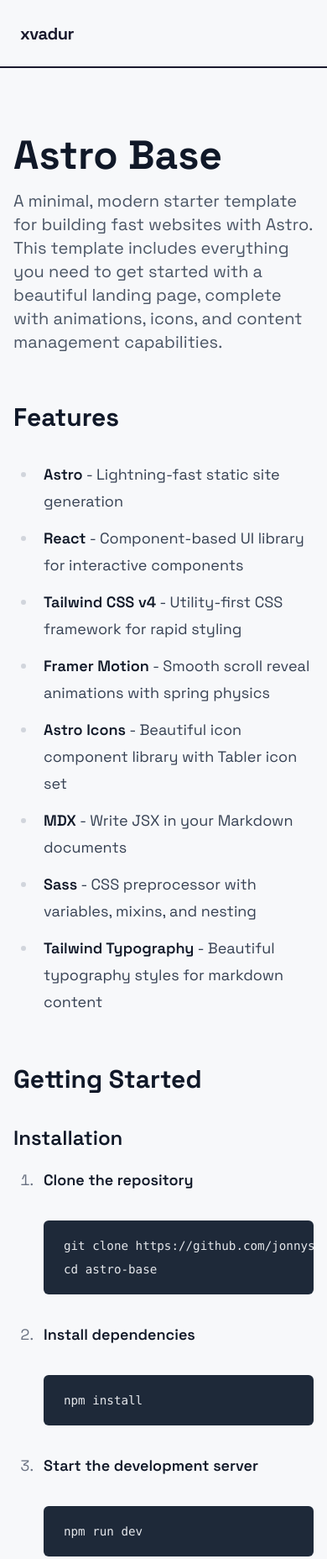
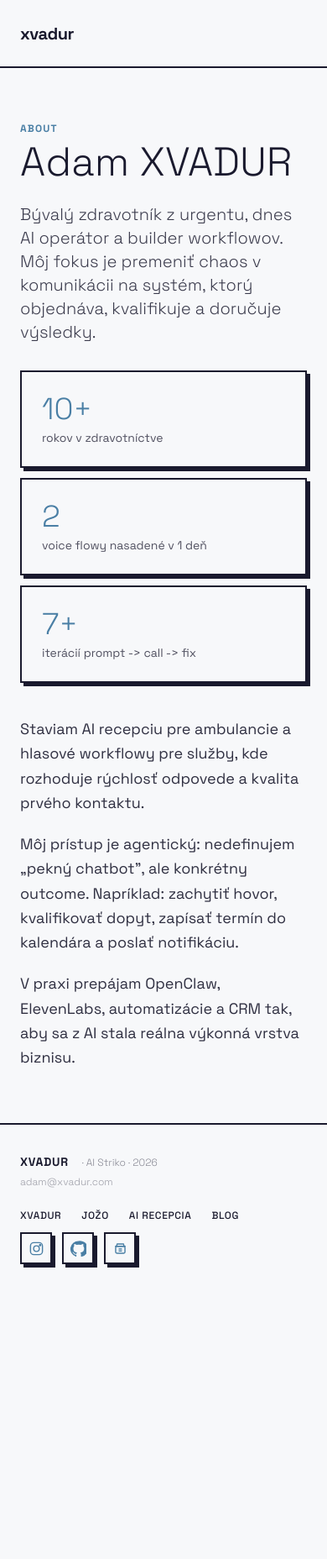
Before and after one commit to xvadur/Jozef, an Astro site: page /about in a window 390 px wide. Shown: the top 1856 px of the page at 84% size. After the commit the page ends 1537 px from the top, so only its background shows below. Built offline with nearby package versions, Linux system fonts and the light colour scheme; Astro itself is replaced by a stand-in of ours; some icons are missing.

Commit message:
Replace About page with Adam XVADUR introduction and achievements

```diff
--- a/src/pages/about.astro
+++ b/src/pages/about.astro
@@ -2,180 +2,54 @@
 import Layout from "../layouts/Layout.astro";
 import Header from "../components/Header.astro";
 import Footer from "../components/Footer.astro";
-import ScrollReveal from "../components/ScrollReveal.tsx";
 import { SITE } from "../config/site.mjs";
 ---
 
 <Layout
-  title={`About | ${SITE.title}`}
-  description="Learn more about Astro Base - a minimal, modern starter template for building fast websites with Astro, React, Tailwind CSS, and Framer Motion."
+  title={`About Adam XVADUR | ${SITE.title}`}
+  description="Adam XVADUR je bývalý zdravotník, dnes AI operátor. Stavia voice agentov pre ambulancie a služby so zameraním na reálne nasadenie a booking výsledky."
   canonicalURL={`${SITE.url}/about`}
 >
   <Header />
-  <main id="main-content" role="main">
-    <section class="max-w-4xl mx-auto px-4 py-20">
-      <ScrollReveal client:idle>
-        <h1 class="text-5xl font-bold text-gray-900 mb-4">Astro Base</h1>
-      </ScrollReveal>
-      <ScrollReveal client:load delay={0.1}>
-        <p class="text-xl text-gray-600 mb-12">
-          A minimal, modern starter template for building fast websites with
-          Astro. This template includes everything you need to get started with
-          a beautiful landing page, complete with animations, icons, and content
-          management capabilities.
-        </p>
-      </ScrollReveal>
+  <main id="main-content" role="main" class="max-w-5xl mx-auto px-6 py-16">
+    <p class="text-xs font-bold uppercase tracking-widest mb-2" style="color: var(--color-blue-deep);">About</p>
+    <h1 class="text-5xl font-light mb-6">Adam XVADUR</h1>
 
-      <div class="prose prose-lg max-w-none">
-        <ScrollReveal client:load delay={0.2}>
-          <h2>Features</h2>
-          <ul>
-            <li>
-              <strong>Astro</strong> - Lightning-fast static site generation
-            </li>
-            <li>
-              <strong>React</strong> - Component-based UI library for interactive
-              components
-            </li>
-            <li>
-              <strong>Tailwind CSS v4</strong> - Utility-first CSS framework for rapid
-              styling
-            </li>
-            <li>
-              <strong>Framer Motion</strong> - Smooth scroll reveal animations with
-              spring physics
-            </li>
-            <li>
-              <strong>Astro Icons</strong> - Beautiful icon component library with
-              Tabler icon set
-            </li>
-            <li><strong>MDX</strong> - Write JSX in your Markdown documents</li>
-            <li>
-              <strong>Sass</strong> - CSS preprocessor with variables, mixins, and
-              nesting
-            </li>
-            <li>
-              <strong>Tailwind Typography</strong> - Beautiful typography styles for
-              markdown content
-            </li>
-          </ul>
-        </ScrollReveal>
-
-        <ScrollReveal client:load delay={0.4}>
-          <h2>Getting Started</h2>
-          <h3>Installation</h3>
-          <ol>
-            <li>
-              <strong>Clone the repository</strong>
-              <pre><code>git clone https://github.com/jonnysmillie/astro-base.git
-cd astro-base</code></pre>
-            </li>
-            <li>
-              <strong>Install dependencies</strong>
-              <pre><code>npm install</code></pre>
-            </li>
-            <li>
-              <strong>Start the development server</strong>
-              <pre><code>npm run dev</code></pre>
-            </li>
-            <li>
-              <strong>Open your browser</strong> - Navigate to <code
-                >http://localhost:4321</code
-              >
-            </li>
-          </ol>
-        </ScrollReveal>
-
-        <ScrollReveal client:load delay={0.5}>
-          <h2>Available Scripts</h2>
-          <ul>
-            <li><code>npm install</code> - Installs dependencies</li>
-            <li>
-              <code>npm run dev</code> - Starts local dev server at <code
-                >localhost:4321</code
-              >
-            </li>
-            <li>
-              <code>npm run build</code> - Build your production site to <code
-                >./dist/</code
-              >
-            </li>
-            <li><code>npm run preview</code> - Preview your build locally</li>
-            <li>
-              <code>npm run astro</code> - Run CLI commands like <code
-                >astro add</code
-              >, <code>astro check</code>
-            </li>
-          </ul>
-        </ScrollReveal>
-
-        <ScrollReveal client:load delay={0.6}>
-          <h2>Styling</h2>
-
-          <h3>Tailwind CSS</h3>
-          <p>
-            This project uses Tailwind CSS v4 for styling. All components use
-            Tailwind utility classes.
+    <p class="text-xl font-light mb-8" style="opacity: 0.85; max-width: 58rem;">
+      Bývalý zdravotník z urgentu, dnes AI operátor a builder workflowov.
+      Môj fokus je premeniť chaos v komunikácii na systém, ktorý objednáva,
+      kvalifikuje a doručuje výsledky.
     </p>
 
-          <p><strong>Global Styles:</strong></p>
-          <ul>
-            <li>Located in <code>src/styles/global.css</code></li>
-            <li>Imports Tailwind CSS</li>
-            <li>Includes Tailwind Typography plugin for markdown styling</li>
-          </ul>
+    <section class="grid md:grid-cols-3 gap-3 mb-10">
+      <div class="p-6" style="border: var(--border-brutal); box-shadow: var(--shadow-brutal); background: var(--color-bg);">
+        <p class="text-4xl font-light" style="color: var(--color-blue-deep);">10+</p>
+        <p class="text-sm mt-1" style="opacity: 0.75;">rokov v zdravotníctve</p>
+      </div>
+      <div class="p-6" style="border: var(--border-brutal); box-shadow: var(--shadow-brutal); background: var(--color-bg);">
+        <p class="text-4xl font-light" style="color: var(--color-blue-deep);">2</p>
+        <p class="text-sm mt-1" style="opacity: 0.75;">voice flowy nasadené v 1 deň</p>
+      </div>
+      <div class="p-6" style="border: var(--border-brutal); box-shadow: var(--shadow-brutal); background: var(--color-bg);">
+        <p class="text-4xl font-light" style="color: var(--color-blue-deep);">7+</p>
+        <p class="text-sm mt-1" style="opacity: 0.75;">iterácií prompt -> call -> fix</p>
+      </div>
+    </section>
 
-          <p><strong>Configuration:</strong></p>
-          <ul>
-            <li>
-              <code>tailwind.config.mjs</code> - Tailwind configuration with Typography
-              plugin
-            </li>
-          </ul>
-
-          <h3>Sass</h3>
+    <section class="space-y-5 text-lg leading-relaxed" style="opacity: 0.9;">
       <p>
-            Sass is installed and ready to use. You can use Sass in component <code
-              >&lt;style&gt;</code
-            > blocks. See <code>src/components/SassExample.astro</code> for a complete
-            example.
+        Staviam AI recepciu pre ambulancie a hlasové workflowy pre služby, kde
+        rozhoduje rýchlosť odpovede a kvalita prvého kontaktu.
       </p>
-        </ScrollReveal>
-
-        <ScrollReveal client:load delay={0.7}>
-          <h2>Components</h2>
-
-          <h3>ScrollReveal</h3>
       <p>
-            A React component using Framer Motion for scroll-triggered
-            animations with the following props:
+        Môj prístup je agentický: nedefinujem „pekný chatbot", ale konkrétny
+        outcome. Napríklad: zachytiť hovor, kvalifikovať dopyt, zapísať termín do
+        kalendára a poslať notifikáciu.
       </p>
-          <ul>
-            <li>
-              <code>delay</code> - Animation delay in seconds (default: 0)
-            </li>
-            <li>
-              <code>direction</code> - Animation direction: "up" | "down" | "left"
-              | "right" (default: "up")
-            </li>
-            <li>
-              <code>distance</code> - Distance to travel in pixels (default: 50)
-            </li>
-            <li>
-              <code>scale</code> - Enable scale animation (default: false)
-            </li>
-          </ul>
-
-          <h3>Icons</h3>
       <p>
-            Use Tabler icons with astro-icon. Browse available icons at <a
-              href="https://tabler.io/icons"
-              target="_blank"
-              rel="noopener noreferrer">Tabler Icons</a
-            >.
+        V praxi prepájam OpenClaw, ElevenLabs, automatizácie a CRM tak, aby sa z
+        AI stala reálna výkonná vrstva biznisu.
       </p>
-        </ScrollReveal>
-      </div>
     </section>
   </main>
   <Footer />
```
Lines whose indentation alone changed are shown as unchanged.
